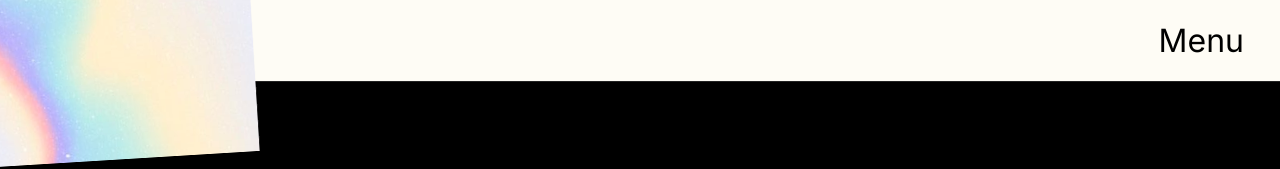
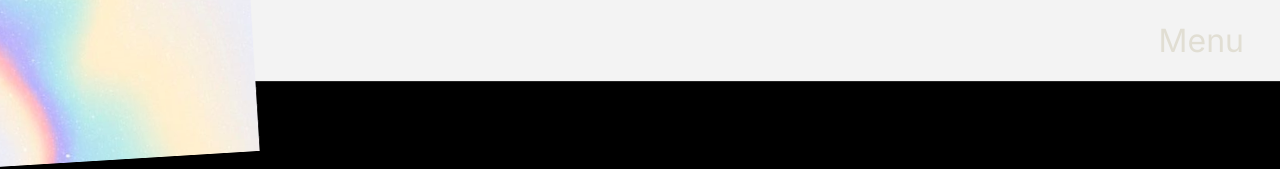
Before and after one commit to NOTZEUS299/Sidheshwar-Website, a Next.js app: page /temp in a window 1280 px wide. Shown: the top 169 px of the page. Built offline with nearby package versions, Linux system fonts and the light colour scheme.

Commit message:
Update Header component styling

```diff
--- a/src/components/header/Header.tsx
+++ b/src/components/header/Header.tsx
@@ -1,18 +1,24 @@
+"use client";
 import Link from "next/link";
-
 import Image from "next/image";
 
 const Header = () => {
   return (
-    <header className="flex justify-between items-center w-full bg-[#fefcf5] h-[48px] min-[751px]:h-[56px] min-[1001px]:h-[82px] px-[20px] min-[1001px]:px-[36px] fixed top-0 z-50" style={{borderBottom:"1px solid #232323"}}>
-      <div className="text-black w-[40%] min-[751px]:w-[20%] h-auto" data-sidheshwar-logo>
+    <header
+      className="flex justify-between items-center w-full bg-[#f3f3f3] h-[48px] min-[751px]:h-[56px] min-[1001px]:h-[82px] px-[20px] min-[1001px]:px-[36px] fixed top-0 z-50"
+      style={{ borderBottom: "1px solid #232323" }}
+    >
+      <div
+        className="text-black w-[40%] min-[751px]:w-[20%] h-auto"
+        data-sidheshwar-logo
+      >
         <Link href="/">
-            <Image src="/assets/sidheshwarlogo.png" alt="Sidheshwar" width={100} height={100} className="w-[100px] min-[751px]:w-[120px] min-[1001px]:w-[150px]" />
+          <Image src="/assets/sidheshwarlogo.png" alt="Sidheshwar" width={100} height={100} className="w-[100px] min-[751px]:w-[120px] min-[1001px]:w-[150px]" />
         </Link>
       </div>
-     <div className="text-black w-[40%] min-[751px]:w-[20%] h-auto text-right text-[1.5em] min-[751px]:text-[1.8em] min-[1001px]:text-[2em]">
+      <div className="text-[#e1ded3] w-[40%] min-[751px]:w-[20%] h-auto text-right text-[1.5em] min-[751px]:text-[1.8em] min-[1001px]:text-[2em]">
         Menu
-     </div>
+      </div>
     </header>
   );
 };
```
